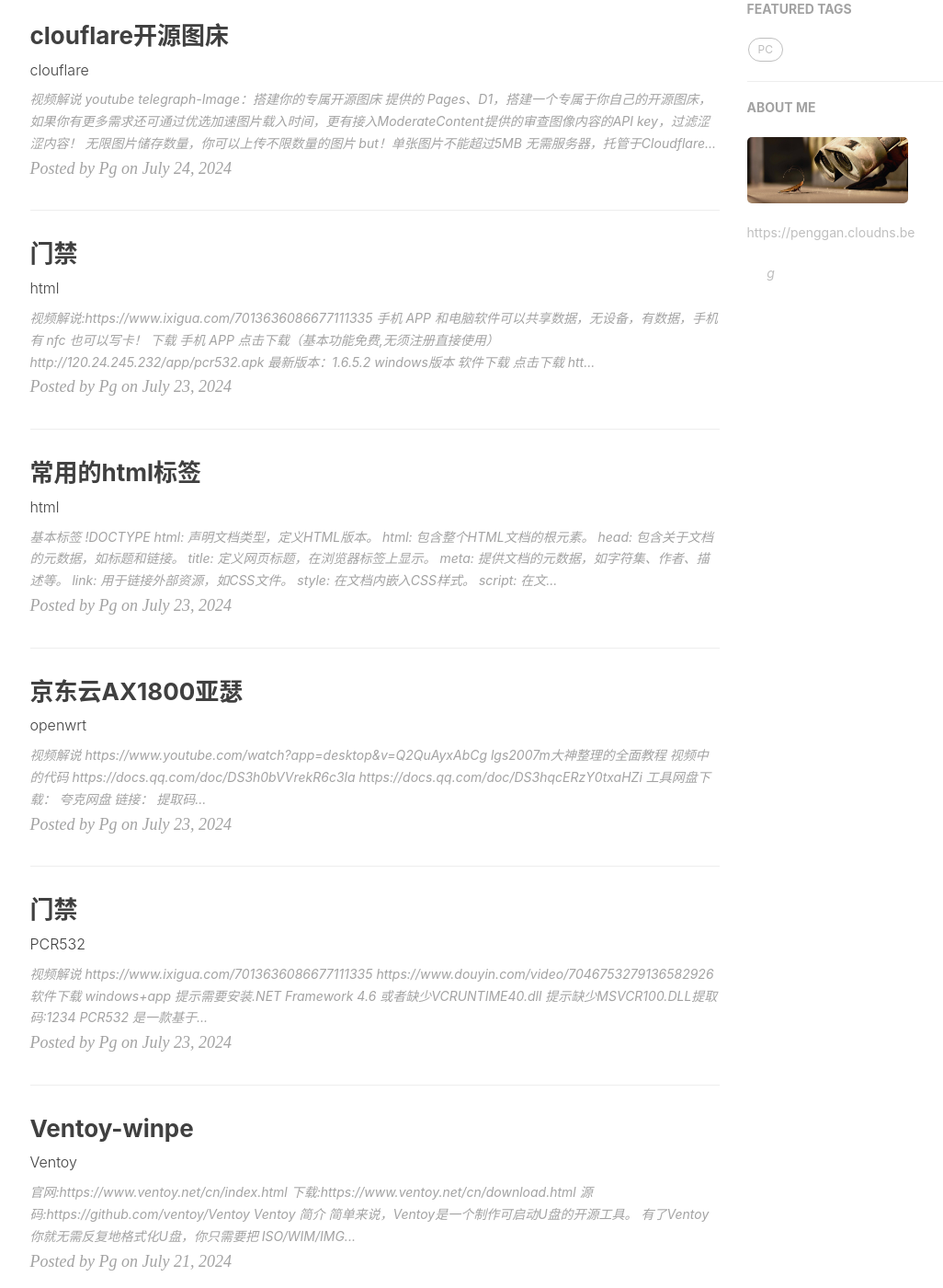
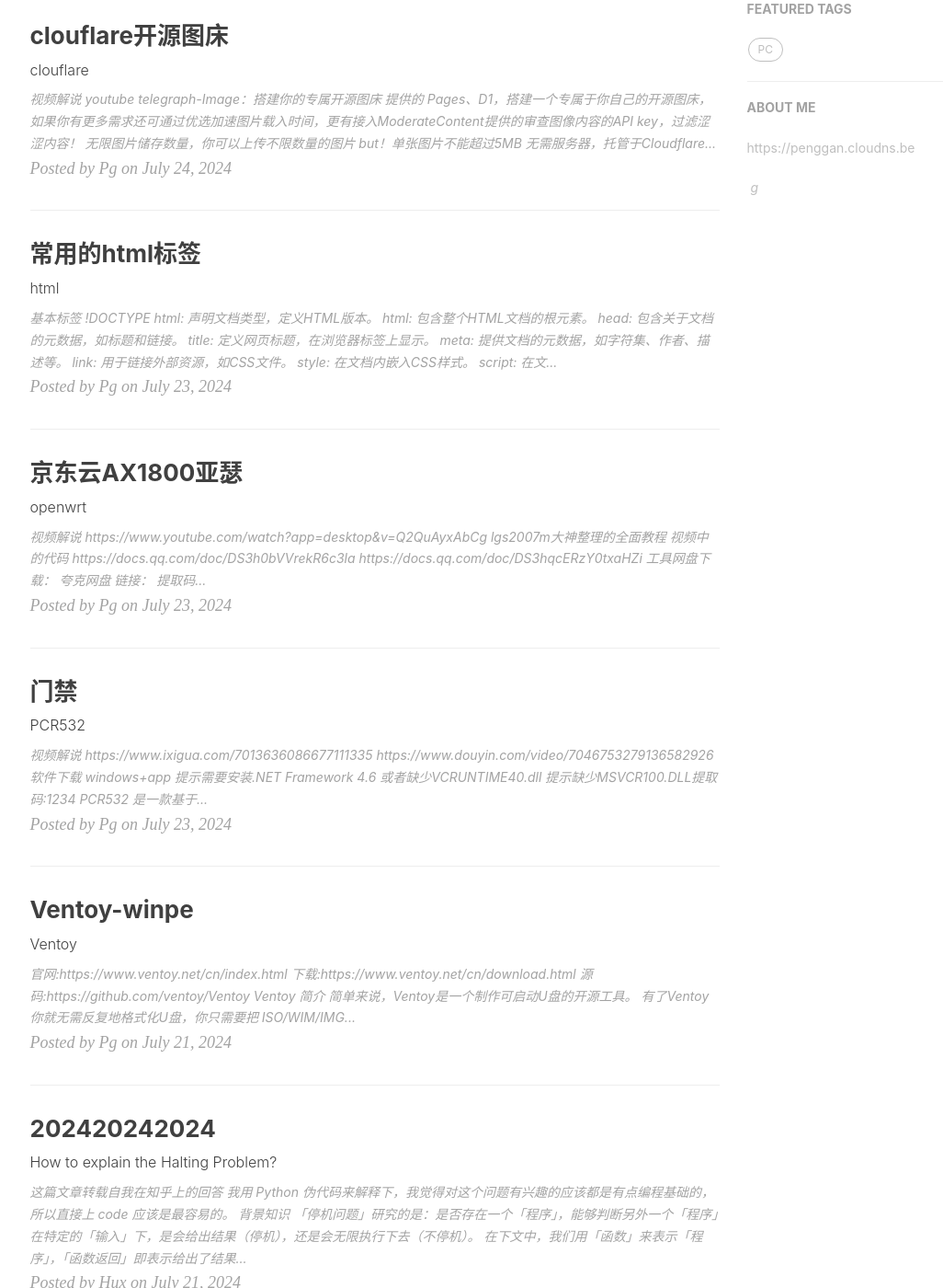
Before and after one commit to penggan00/hugo, a Jekyll site: the page built from index.html, in a window 1280 px wide and 1400 px high, scrolled down 446 px. Shown: the whole window at 92% size, without its empty margins (135-1161 px from the left). Built offline with Jekyll 4.4.1, drawn with Linux system fonts in a browser that asks for light colours; the list of posts is cut into pages by our own code; comment, search, counter and statistics services are not loaded.

```diff
--- a/_config.yml
+++ b/_config.yml
@@ -13,10 +13,10 @@ future: true
 
 # SNS settings
 RSS: false
-weibo_username: penggan0
+#weibo_username: penggan0
 zhihu_username: penggan0
 github_username: penggan00
-twitter_username: penggan0
+#twitter_username: penggan0
 #facebook_username:  penggan0
 #linkedin_username:  firstname-lastname-idxxxx
 
@@ -73,7 +73,7 @@ netease_comment: false
 # Sidebar settings
 sidebar: true # whether or not using Sidebar.
 sidebar-about-description: "https://penggan.cloudns.be"
-sidebar-avatar: https://pengggan.cloudns.be/img/404-bg.jpg # use absolute URL, seeing it's used in both `/` and `/about/`
+#sidebar-avatar: https://pengggan.cloudns.be/img/404-bg.jpg # use absolute URL, seeing it's used in both `/` and `/about/`
 
 # Featured Tags
 featured-tags: true # whether or not using Feature-Tags
--- a/_includes/footer.html
+++ b/_includes/footer.html
@@ -9,7 +9,7 @@
                 <p class="copyright text-muted">
                     Copyright &copy; {{ site.title }} {{ site.time | date: '%Y' }}
                     <br>
-                    Powered by <a href="https://penggan.cloudns.be">penggan</a> |
+                    Powered by <a href="https://penggan.cloudns.be">home</a> |
                     <iframe style="margin-left: 2px; margin-bottom:-5px;" frameborder="0" scrolling="0" width="100px"
                         height="20px"
                         src="https://ghbtns.com/github-btn.html?user=penggan00&repo=penggan00.github.io&type=star&count=true">
--- a/_posts/2024-07-23-yaoshi.md
+++ /dev/null
@@ -1,37 +0,0 @@
----
-layout: post
-title: "门禁"
-subtitle: "html"
-author: "Pg"
-header-mask: 0.3
-tags:
-  - PC
-  -
----
-
-
-### 视频解说:https://www.ixigua.com/7013636086677111335
-
-手机 APP 和电脑软件可以共享数据，无设备，有数据，手机有 nfc 也可以写卡！
-
-### 下载
-手机 APP 点击下载（基本功能免费,无须注册直接使用）http://120.24.245.232/app/pcr532.apk
-最新版本：1.6.5.2
-
-windows版本 软件下载 点击下载 http://120.24.245.232/app/pcr532.exe
-
-下载速度不够快，可以蓝奏云下载
-
-https://wwk.lanzoue.com/b03ve49wj
-密码:1234
-
-WIN8 以上提示需要安装.NET Framework 或者缺少 VCRUNTIME40.dll 点击下载
-
-https://www.123pan.com/s/u3D5Vv-TTbm.html
-提取码:1234
-
-提示缺少 MSVCR100.DLL
-
-### PCR532
-
-PCR532 是一款基于 国产 pcr532 芯片的读卡器 APP，它能轻松的把原门禁卡，电梯卡复制到手机，手环和钥匙扣里。简单易用，方便携带，复制卡不需要打开电脑，手机在手，一键搞定！pcr532 具有模拟卡功能，可以实现侦测卡，基本上能解所有半加密，全加密卡。
```
